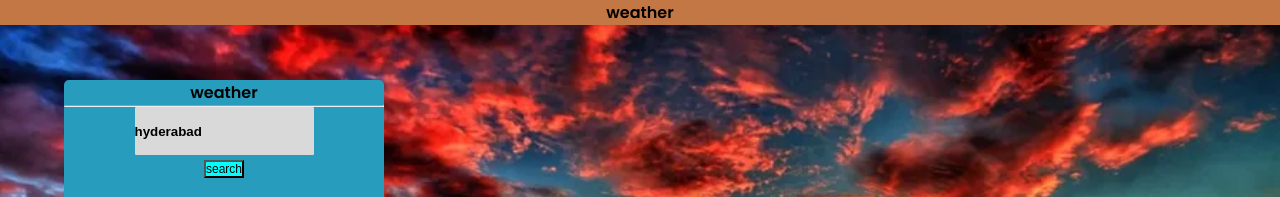
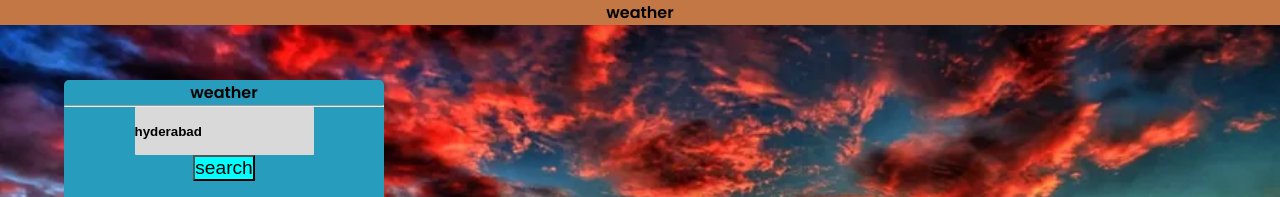
Before and after one commit to abhi0413/Weather-mobile_view, a plain HTML site: page index.html in a window 1280 px wide. Shown: the top 197 px of the page. Drawn offline with Linux system fonts and the light colour scheme.

Commit message:
Update style.css

```diff
--- a/style.css
+++ b/style.css
@@ -25,7 +25,7 @@ body::before{
     /* background-size: cover; */
 }
 .btn{
-    font-size: 1.5vmin;
+    font-size: 2.4vmin;
     background-color: aqua;
 }
 header{
```
